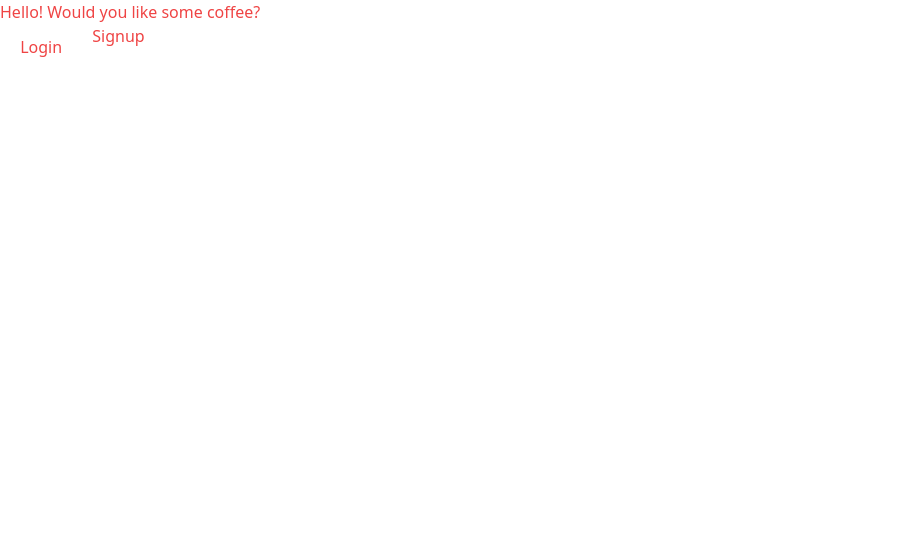
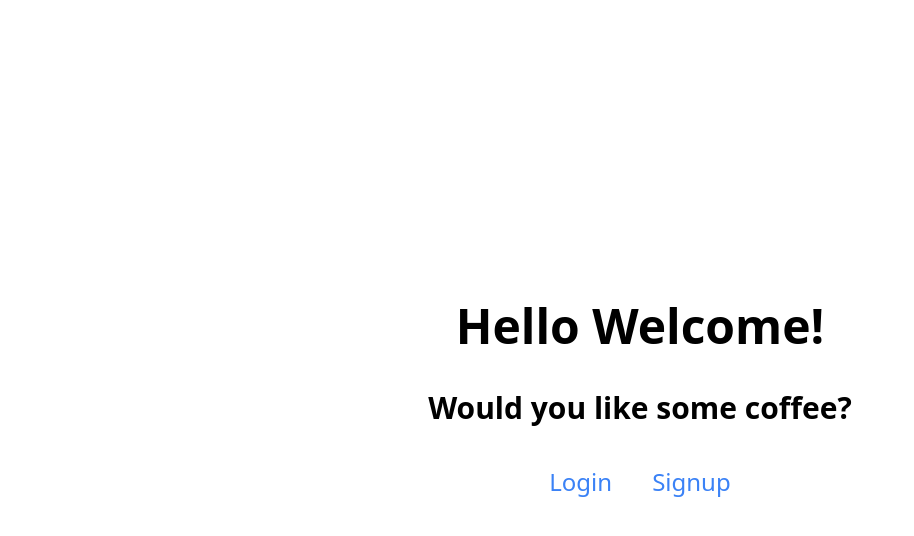
Before and after one commit to JOmega12/welcomeCoffeeExpress, a React (Vite) app: page / in a window 1280 px wide. Shown: the top 536 px of the page, without its empty margins (0-914 px from the left). Built offline with nearby package versions, Linux system fonts and the light colour scheme; data requests are answered from the project's data file.

Commit message:
added tailwind customization on landing page

```diff
--- a/src/App.tsx
+++ b/src/App.tsx
@@ -19,7 +19,7 @@ function App() {
   // const {isLogin}= useAuth() as AuthContextType;
   return (
 
-
+    <div className="flex justify-center items-center w-screen h-screen">
       <AuthProvider>
         <CoffeeProvider>
           <Routes>
@@ -27,6 +27,7 @@ function App() {
             </Route>
             <Route path="login" element={<Login/>}></Route>
             <Route path="signup" element={<Signup/>}></Route>
+            <Route path="login"></Route>
           </Routes>
 
             {/* {isLogin? (
@@ -35,6 +36,7 @@ function App() {
             } */}
         </CoffeeProvider>
       </AuthProvider>
+    </div>
 
     )
 }
--- a/src/components/Forms/LoginForm.tsx
+++ b/src/components/Forms/LoginForm.tsx
@@ -0,0 +1,7 @@
+
+
+export const LoginForm = () => {
+   return(
+      <div>this is a login form</div>
+   )
+}
--- a/src/components/Forms/SignUpForm.tsx
+++ b/src/components/Forms/SignUpForm.tsx
@@ -0,0 +1,7 @@
+
+
+export const SignUpForm = () => {
+   return(
+      <div>this is signup form</div>
+   )
+}
--- a/src/components/LandingPage.tsx
+++ b/src/components/LandingPage.tsx
@@ -1,7 +1,7 @@
 // import {  useState } from "react"
 // import { useAuth } from "../providers/AuthProvider";
 import { Link } from "react-router-dom";
-
+import '../custom.css'
 // type LandingPagesProps = {
 //    Login: ReactNode;
 //    Signup: ReactNode;
@@ -10,36 +10,21 @@ import { Link } from "react-router-dom";
 // }
 
 export const LandingPage = () => {
-  // const [isLogin, setIsLogin] = useState(false);
-
-  //use the as
-  // const {isLogin, setIsLogin} = useAuth();
 
   return (
-    <div className="w-screen h-screen text-red-500">
-      <div className="welcomeUser" style={{}}>
-        <h1>Hello! Would you like some coffee?</h1>
-        <div
-          style={{
-            display: "flex",
-            gap: "10px",
-          }}
-        >
+      <div className="text-center space-y-10">
+        <h1 className="text-3xl md:text-4xl lg:text-5xl font-bold mb-4 animate-fade-in">
+          Hello Welcome!
+        </h1>
+        <h2 className="text-xl md:text-2xl lg:text-3xl font-bold mb-4">
+          Would you like some coffee?
+        </h2>
+        <div className="flex flex-col md:flex-row gap-10 justify-center">
           {/* you want to div deep into the react router */}
-          <Link
-            to="login"
-            style={{
-              border: "1px solid transparent",
-              padding: "0.6em 1.2em",
-              cursor: "pointer",
-              transition: "border-color 0.25s",
-            }}
-          >
-            Login
-          </Link>
-          <Link to="signup">Signup</Link>
+          <Link to="login" className="text-blue-500 hover:text-blue-700 text-2xl">Login</Link>
+          <Link to="signup" className="text-blue-500 hover:text-blue-700 text-2xl">Signup</Link>
         </div>
       </div>
-    </div>
+
   );
 };
--- /dev/null
+++ b/src/custom.css
@@ -0,0 +1,12 @@
+@keyframes fadeIn {
+   0% {
+     opacity: 0;
+   }
+   100% {
+     opacity: 2;
+   }
+ }
+
+ .animate-fade-in {
+   animation: fadeIn 1.5s ease-in-out;
+ }
--- a/tailwind.config.js
+++ b/tailwind.config.js
@@ -3,9 +3,18 @@ export default {
   content: [
     "./index.html",
     "./src/**/*.{js,ts,jsx,tsx}"
-    // "./src/**/*.{html,tsx}"
   ],
+  colors: {
+    espresso: '#2E1E17',
+    cream: '#ECE6DB',
+  },
   theme: {
+    screens: {
+      sm: '480px',
+      md: '768px',
+      lg: '976px',
+      xl: '1440px',
+    },
     extend: {},
   },
   plugins: [],
```
